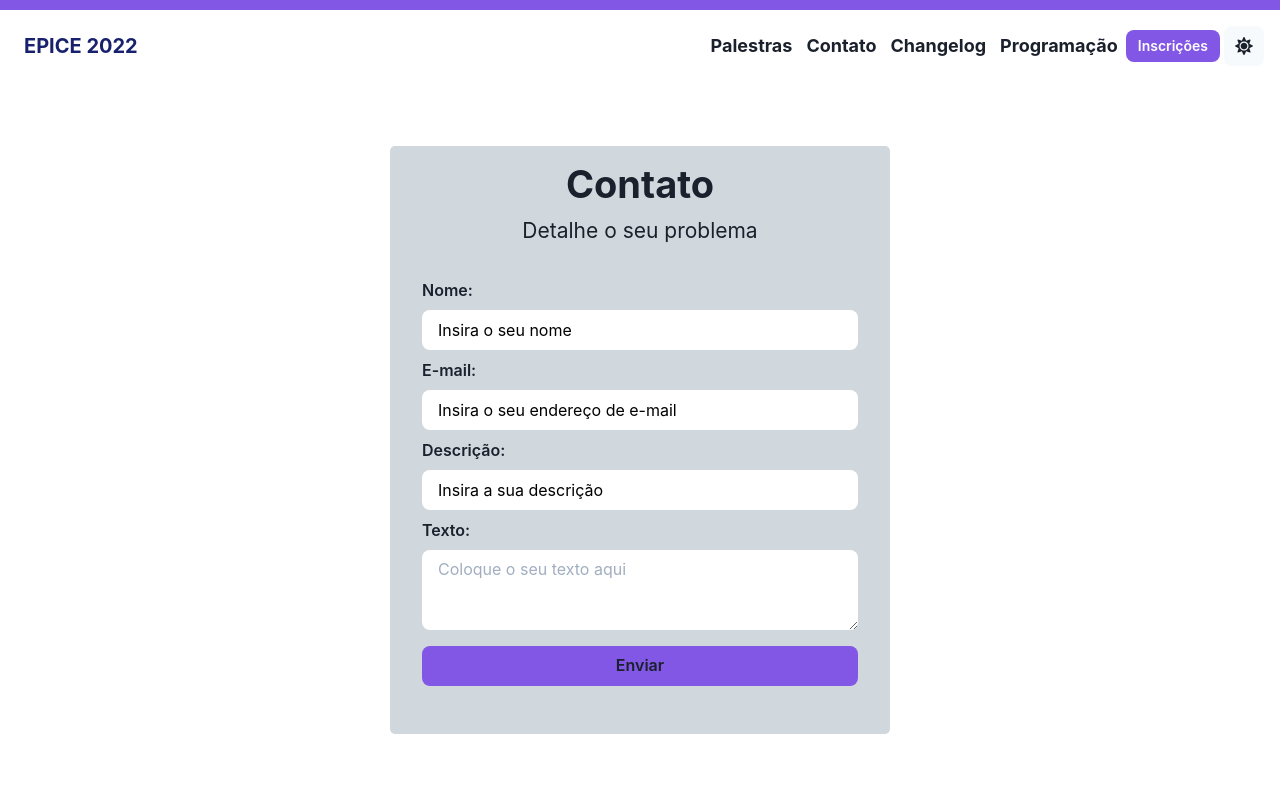
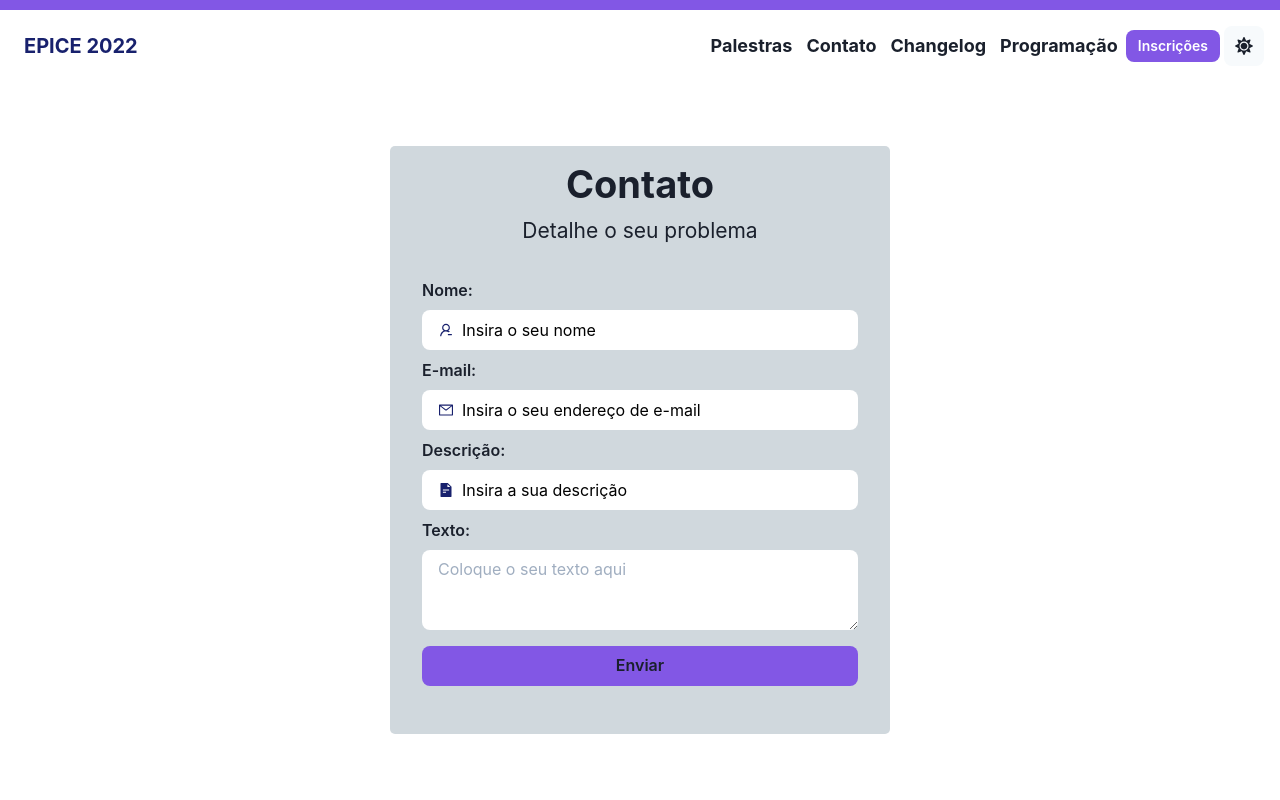
Before and after one commit to KayoRonald/epice-next-app, a Next.js app: page /contact in a window 1280 px wide. Shown: the top 800 px of the page. Built offline with nearby package versions, Linux system fonts and the light colour scheme.

Commit message:
refactor: adding icons input page contact

```diff
--- a/src/container/ContactForm/FormSubs/index.tsx
+++ b/src/container/ContactForm/FormSubs/index.tsx
@@ -32,7 +32,7 @@ export default function FormSubscription() {
         isClosable: true,
       })
     } catch (error: any) {
-      let message: string = error.response.data.message
+      let message: unknown = error.response.data.message
       console.log(message)
       toast({
         title: 'Não foi possível cadastrar.',
--- a/src/pages/contact.tsx
+++ b/src/pages/contact.tsx
@@ -3,7 +3,9 @@ import React from 'react';
 import {
   Flex,
   Box, FormControl, FormLabel,
-  Textarea, Button, useColorModeValue, useToast, Input as ChakraInput, FormErrorMessage
+  Textarea, Button, useColorModeValue,
+  useToast, Input as ChakraInput,
+  FormErrorMessage,
 } from '@chakra-ui/react';
 import Head from 'next/head'
 import {
@@ -15,10 +17,11 @@ import axios from 'axios'
 import { useForm, SubmitHandler } from 'react-hook-form'
 import { yupResolver } from '@hookform/resolvers/yup';
 import * as yup from "yup";
-import { InputProps } from "../utils/types";
-import { FormHeader } from '../components/';
+import { InputProps } from "@/utils/types";
+import { FormHeader } from '@/components/index';
+import { Input } from "@/components/Input";
 const Contact: React.FC = () => {
-  // const toast = useToast()
+  const toast = useToast()
 
   type FormValues = {
     name: string;
@@ -43,51 +46,31 @@ const Contact: React.FC = () => {
       .required("Esse campo é obrigatório"),
   })
   const [loading, setLoading] = React.useState<boolean>(false);
-  // async function handleSubmit(event: React.FormEvent): Promise<void> {
-  //   event.preventDefault();
-  //   const data = {
-  //     name,
-  //     email,
-  //     subject,
-  //     message
-  //   };
-  //   if (name !== '' && email !== '' && subject !== '') {
-  //     try {
-  //       setLoading(true)
-  //       await axios.post('/api/contact', data)
-  //       toast({
-  //         title: 'Enviado com sucesso!.',
-  //         description: "Aguarde alguns dias para que possamos lhe ajudar.",
-  //         status: 'success',
-  //         duration: 9000,
-  //         isClosable: true,
-  //       })
-  //     } catch (error: any) {
-  //       toast({
-  //         title: 'Não foi possível cadastrar.',
-  //         description: error.message || error,
-  //         status: 'error',
-  //         duration: 5000,
-  //         isClosable: true,
-  //       })
-  //     } finally {
-  //       setLoading(false)
-  //     }
-  //   } else {
-  //     toast({
-  //       title: 'Não foi possível cadastrar.',
-  //       description: "Certifique-se de que todos os campos estejam preenchidos.",
-  //       status: 'error',
-  //       duration: 5000,
-  //       isClosable: true,
-  //     })
-  //   }
-  // }
   const { register, handleSubmit, formState: { errors } } = useForm<FormValues>({
     resolver: yupResolver(schema)
   });
   async function onSubmitHandler<SubmitHandler, FormValues>(data: FormValues): Promise<void> {
-    console.log(data)
+    try {
+      setLoading(true)
+      await axios.post('/api/contact', data)
+      toast({
+        title: 'Enviado com sucesso!.',
+        description: "Aguarde alguns dias para que possamos lhe ajudar.",
+        status: 'success',
+        duration: 9000,
+        isClosable: true,
+      })
+    } catch (error: any) {
+      toast({
+        title: 'Não foi possível cadastrar.',
+        description: error.message || error,
+        status: 'error',
+        duration: 5000,
+        isClosable: true,
+      })
+    } finally {
+      setLoading(false)
+    }
   };
   return (
     <React.Fragment key="key">
@@ -123,6 +106,8 @@ const Contact: React.FC = () => {
                 <Input
                   type="text"
                   placeholder="Insira o seu nome"
+                  iconleft={<AiOutlineUserDelete />}
+                  iserror={errors.email ? true : undefined}
                   {...register('name')}
                 />
                 <FormErrorMessage>
@@ -134,6 +119,8 @@ const Contact: React.FC = () => {
                 <Input
                   type="email"
                   placeholder="Insira o seu endereço de e-mail"
+                  iconleft={<AiOutlineMail />}
+                  iserror={errors.email ? true : undefined}
                   {...register('email')}
                 />
                 <FormErrorMessage>
@@ -145,6 +132,8 @@ const Contact: React.FC = () => {
                 <Input
                   type="text"
                   placeholder="Insira a sua descrição"
+                  iconleft={<AiFillFileText />}
+                  iserror={errors.subject ? true : undefined}
                   {...register('subject')}
                 />
                 <FormErrorMessage>
@@ -187,18 +176,5 @@ const ButtonSend = () => {
     </Button>
   );
 };
-const Input = React.forwardRef<HTMLInputElement, InputProps>((props, ref) => (
-  <ChakraInput
-    ref={ref}
-    type={props.type}
-    focusBorderColor="purple.500"
-    backgroundColor={useColorModeValue("white", "gray.800")}
-    border={0}
-    color={useColorModeValue("#18216d", "white")}
-    _placeholder={{
-      color: useColorModeValue("black", "white"),
-    }}
-    {...props}
-  />
-));
+
 export default Contact;
```
